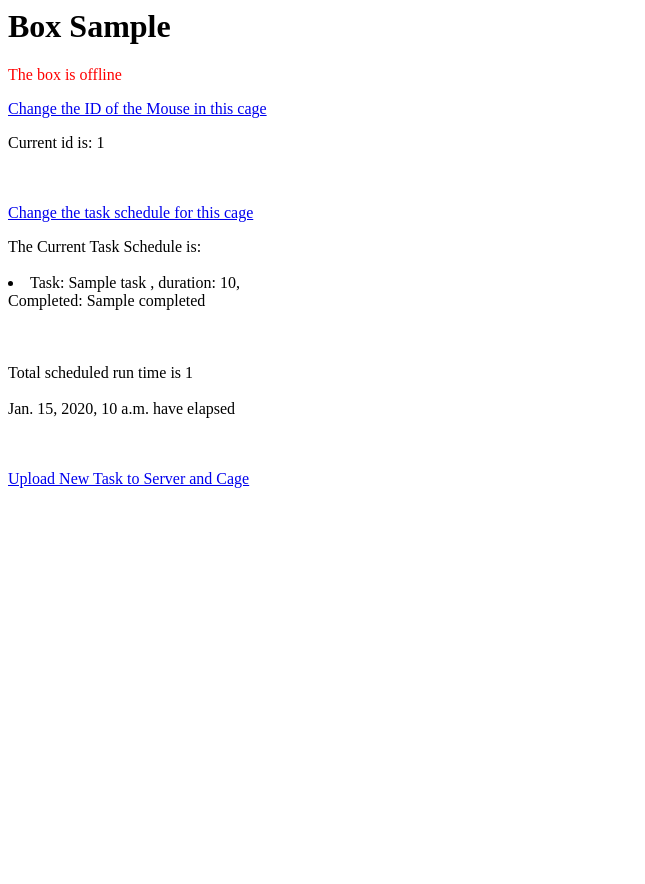
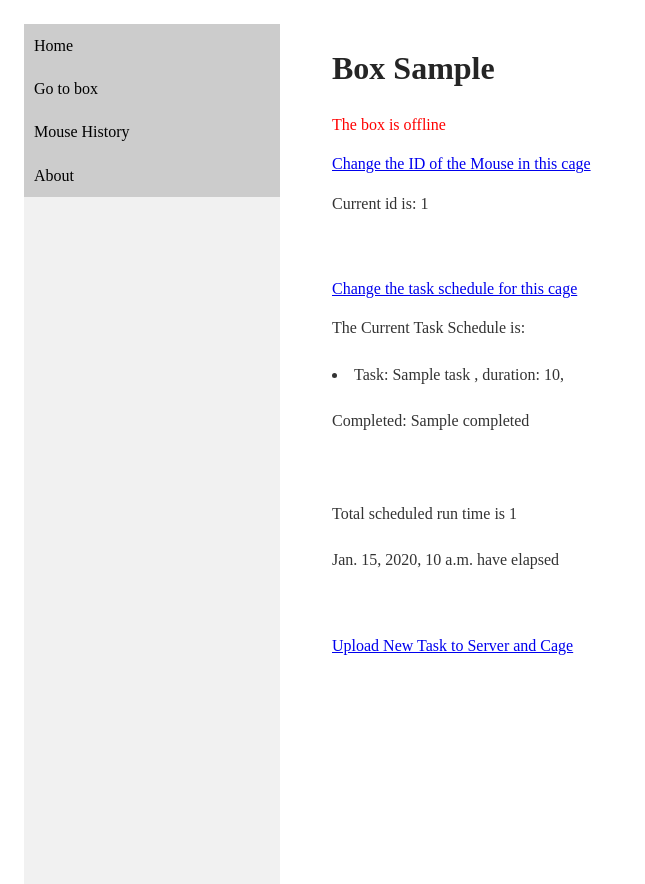
Before and after one commit to yves-weissenberger/behaviour_webserver, a Django app: template RasPyServer/mysite/getData/templates/getData/box_info.html in a window 1280 px wide. Shown: the whole page, without its empty margins (0-645 px from the left). Run offline with Django 3.2, Linux system fonts and the light colour scheme; tables that the repository leaves empty hold one stand-in row (values such as "Sample post"); the template is opened without the code that fills it: values that come from a table or form of the project are taken from there, most other values are stand-ins (such as "Sample title", 1, 10 or a date in 2020); some libraries are stand-ins or nearby versions.

Commit message:
initial webcam commit + box_info style change

```diff
--- /dev/null
+++ b/RasPyServer/mysite/getData/static/getData/box_style.css
@@ -0,0 +1,113 @@
+li a {
+    color: #252525;
+}
+
+h1 {
+    color: #252525;
+}
+
+
+
+h2 {
+    color: #252525;
+}
+
+
+body {
+  background-color: white;
+  font-family: "ff-tisa-web-pro",serif;
+  font-size: 16px;
+  font-weight: 400;
+  line-height: 1.45;
+  color: #333;
+  padding: 1em;
+}
+
+
+.column {
+    float: left;
+}
+
+.left {
+    width: 25%;
+    margin-left: 25%;
+
+}
+
+.right {
+    width: 50%;
+    margin-top: 10%
+}
+
+
+
+ ul {
+    margin: 0;
+    padding: 0;
+    width: 20%;
+    background-color: #f1f1f1;
+    height: 100%; /* Full height */
+    position: fixed; /* Make it stick, even on scroll */
+    /* overflow: auto; Enable scrolling if the sidenav has too much content */
+
+}
+
+/* define a fixed width for the entire menu */
+
+.navigation {
+  min-width: 300px;
+}
+/* reset our lists to remove bullet points and padding */
+
+.mainmenu,
+.submenu {
+  list-style: none;
+  padding: 0;
+  margin: 0;
+}
+/* make ALL links (main and submenu) have padding and background color */
+
+.mainmenu a {
+  display: block;
+  background-color: #CCC;
+  text-decoration: none;
+  padding: 10px;
+  color: #000;
+}
+/* add hover behaviour */
+
+.mainmenu a:hover {
+  background-color: #C5C5C5;
+}
+/* when hovering over a .mainmenu item,
+      display the submenu inside it.
+      we're changing the submenu's max-height from 0 to 200px;
+    */
+
+.mainmenu li:hover .submenu {
+  display: block;
+  min-height: 200px;
+  height: auto;
+}
+/*
+      we now overwrite the background-color for .submenu links only.
+      CSS reads down the page, so code at the bottom will overwrite the code at the top.
+    */
+
+.submenu a {
+  background-color: #999;
+}
+/* hover behaviour for links inside .submenu */
+
+.submenu a:hover {
+  background-color: #666;
+}
+/* this is the initial state of all submenus.
+      we set it to max-height: 0, and hide the overflowed content.
+    */
+
+.submenu {
+  overflow: hidden;
+  max-height: 0;
+  -webkit-transition: all 0.5s ease-out;
+}
--- a/RasPyServer/mysite/getData/templates/getData/box_info.html
+++ b/RasPyServer/mysite/getData/templates/getData/box_info.html
@@ -1,12 +1,33 @@
+<!DOCTYPE html>
+
 {% load static %}
 
-<link rel="stylesheet" type="text/css" href="{% static 'getData/video-js.min.css' %}" />
+<link rel="stylesheet" type="text/css" href="{% static 'getData/box_style.css' %}" />
+
+<div class=row id="wrap">
+
+<nav class="navigation">
+		<ul class="mainmenu">
+		  <li> <a href="#home">Home</a> </li>
+		  <li><a href="#news">Go to box</a>
+		  	<ul class="submenu">
+		  		{% for box in boxs %}
+		  		<li><a  href="/getData/{{box}}/"> Box Nr: {{box}}</a></li>
+		  		{% endfor %}
+
+		  	</ul>
+		  </li>
+		  <li><a href="#contact">Mouse History</a></li>
+		  <li><a href="#about">About</a></li>
+		</ul>
+</nav>
 
 
-
+  <div class="column left">
 
 		<h1> Box {{box_nr}} </h1>
 
+		<body>
 		{% if isOnline %}
 		 <font color="green">The box is online!</font>
 		{% endif %}
@@ -30,7 +51,8 @@ The Current Task Schedule is:
 		<br>
 		{% for task, duration, completed in task_names_and_durations %}
 
-<li> Task: {{task}} , duration: {{duration}},
+		<li> Task: {{task}} , duration: {{duration}},</li>
+
 		<br> Completed: {{completed}}
 
 		<br>
@@ -49,10 +71,16 @@ Total scheduled run time is {{total_duration}}
 		<p> <a href="/getData/{{box_nr}}/{{isOnline}}/upload_new_task"> Upload New Task to Server and Cage
 		 </a> </p>
 
-<aside>
+
+	</div>
+  <div class="column right" id="right_col">
+
 	<video autoplay></video>
 	<script src="{% static "getData/js/get_picam_stream.js" %}"></script>
-</aside>
+
+	</div>
+</div>
+</body>
 <!--<video autoplay></video>
 <script src="{% static "getData/js/getUserMedia.js" %}"></script>
 -->
```
Also changed, not shown: RasPyServer/mysite/getData/views.py (+6 -1 lines). Lines whose indentation alone changed are shown as unchanged.
